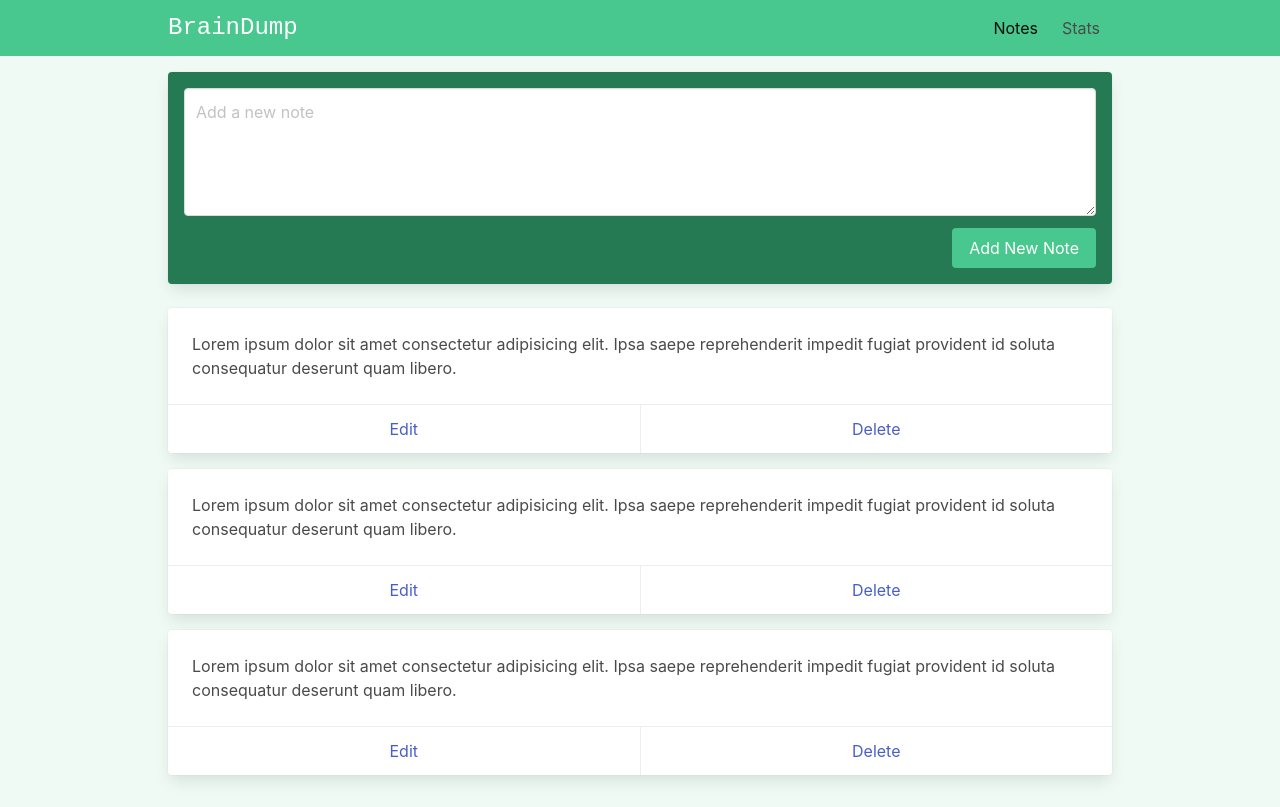
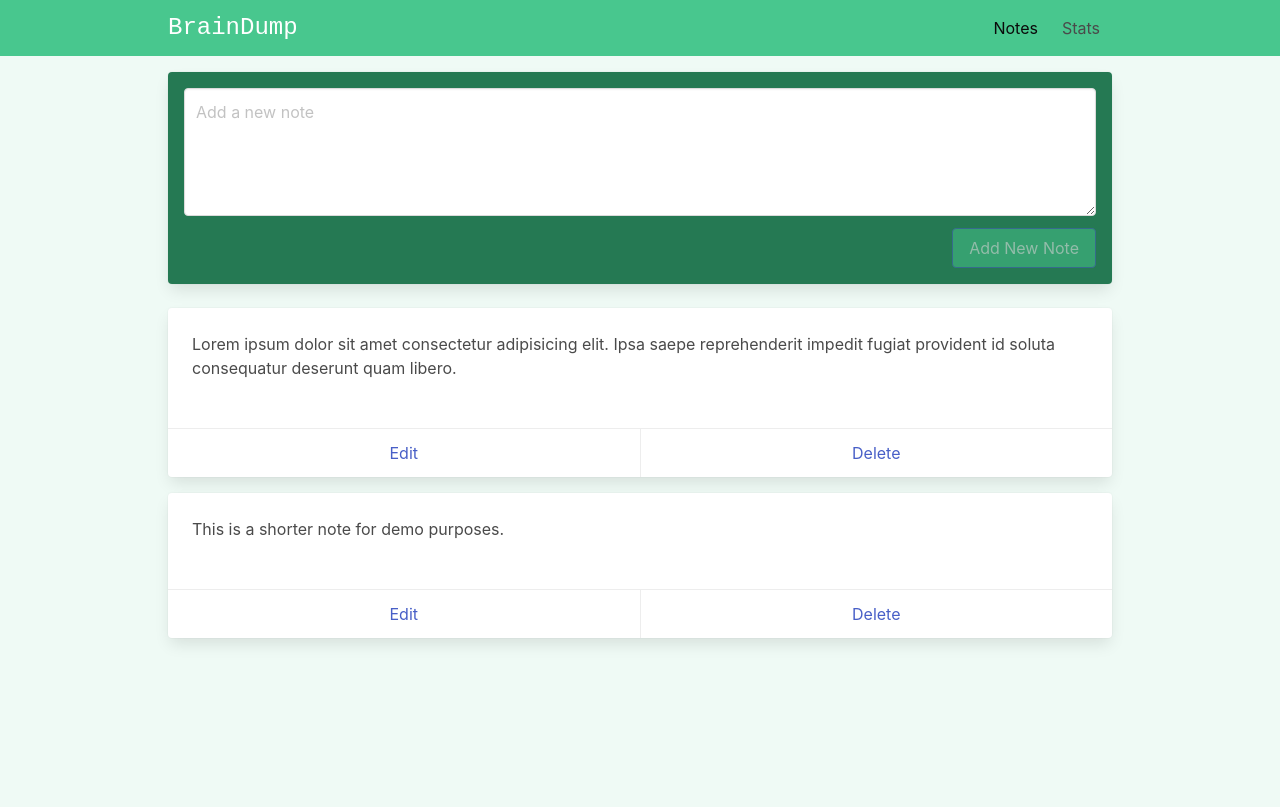
Before and after one commit to jayarredondo/braindump-vue, a Vue app: page /#/ in a window 1280 px wide. Built offline with nearby package versions, Linux system fonts and the light colour scheme.

Commit message:
finishing up notes

```diff
--- /dev/null
+++ b/src/components/Notes/Note.vue
@@ -0,0 +1,26 @@
+<script setup>
+import { defineProps } from 'vue';
+const props = defineProps({
+    note: {
+        type: Object,
+        required: true
+    }
+});
+
+</script>
+<template>
+  <div class="card mb-4">
+    <div class="card-content">
+      <div class="content">
+        {{ note.content }}
+      </div>
+      <div class="has-text-right has-text-grey-light mt-2">
+        <small>{{ charCount }}</small>
+      </div>
+    </div>
+    <footer class="card-footer">
+      <a href="#" class="card-footer-item">Edit</a>
+      <a href="#" class="card-footer-item">Delete</a>
+    </footer>
+  </div>
+</template>
--- a/src/views/ViewNotes.vue
+++ b/src/views/ViewNotes.vue
@@ -1,30 +1,56 @@
+<script setup>
+import { ref } from "@vue/reactivity";
+import Note from "../components/Notes/Note.vue";
+const newNote = ref("");
+const newNoteRef = ref(null);
+const notes = ref([
+  {
+    id: 1,
+    content:
+      "Lorem ipsum dolor sit amet consectetur adipisicing elit. Ipsa saepe reprehenderit impedit fugiat provident id soluta consequatur deserunt quam libero.",
+  },
+  {
+    id: 2,
+    content: "This is a shorter note for demo purposes.",
+  },
+]);
+
+const addNote = () => {
+  const id = new Date().getTime().toString();
+  const note = {
+    id,
+    content: newNote.value,
+  };
+  notes.value.unshift(note);
+  newNote.value = "";
+  newNoteRef.value.focus();
+};
+</script>
 <template>
   <div class="notes">
     <div class="card has-background-success-dark p-4 mb-5">
       <div class="field">
         <div class="control">
-          <textarea class="textarea" placeholder="Add a new note"></textarea>
+          <textarea
+            class="textarea"
+            placeholder="Add a new note"
+            v-model="newNote"
+            ref="newNoteRef"
+          ></textarea>
         </div>
       </div>
       <div class="field is-grouped is-grouped-right">
         <div class="control">
-          <button class="button is-link has-background-success ">Add New Note</button>
+          <button
+            class="button is-link has-background-success"
+            :disabled="!newNote"
+            @click="addNote"
+          >
+            Add New Note
+          </button>
         </div>
       </div>
     </div>
-
-    <div class="card mb-4" v-for="i in 3">
-      <div class="card-content">
-        <div class="content">
-          Lorem ipsum dolor sit amet consectetur adipisicing elit. Ipsa saepe
-          reprehenderit impedit fugiat provident id soluta consequatur deserunt
-          quam libero.
-        </div>
-      </div>
-      <footer class="card-footer">
-        <a href="#" class="card-footer-item">Edit</a>
-        <a href="#" class="card-footer-item">Delete</a>
-      </footer>
-    </div>
+    <Note v-for="note in notes" :key="note.id" :note="note" />
   </div>
 </template>
```
